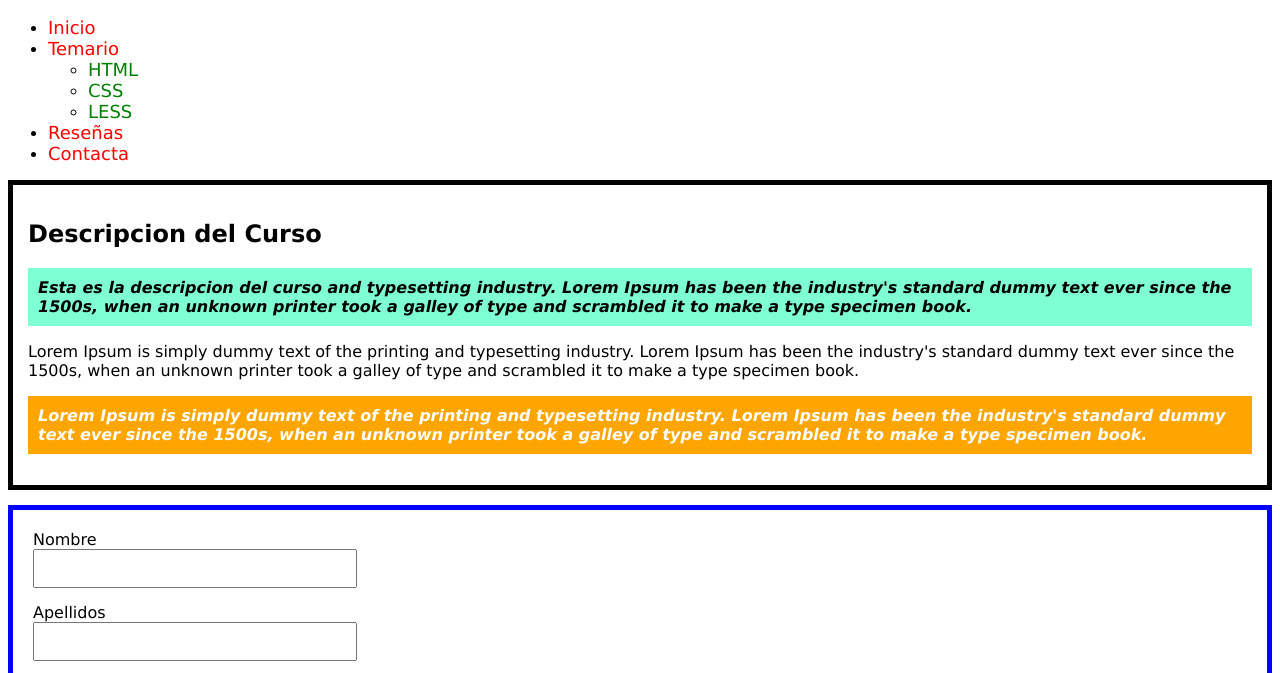
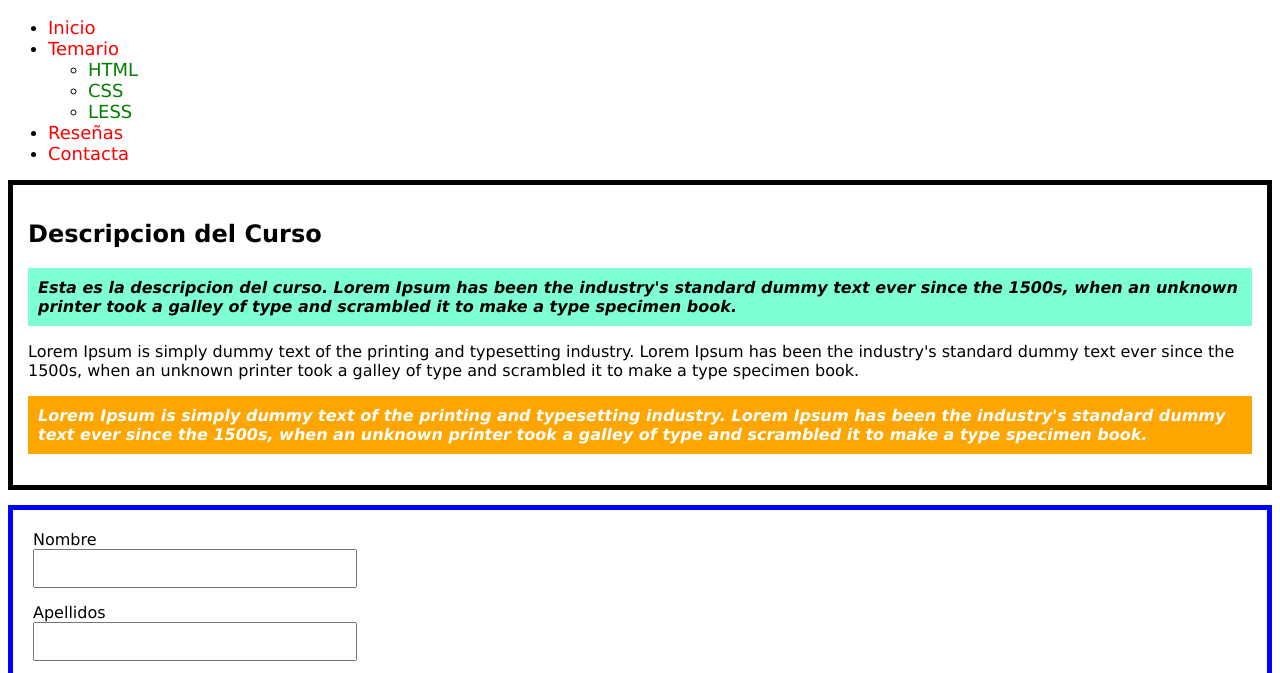
Before and after one commit to Andrea-Escobar-Curity/Master-en-CSS, a plain HTML site: page aprendiendo-css/01-Selectores/index.html in a window 1280 px wide. Shown: the part 98-771 px from the top of the page. Drawn offline with Linux system fonts and the light colour scheme.

Commit message:
feat: test

```diff
--- a/aprendiendo-css/01-Selectores/index.html
+++ b/aprendiendo-css/01-Selectores/index.html
@@ -27,7 +27,7 @@
         <div id="descripcion">
             <h2> Descripcion del Curso</h2>
             <p class="parrafo parrafo1">
-              Esta es la descripcion del curso and typesetting industry. Lorem Ipsum has been the industry's standard dummy text ever since the 1500s, when an unknown printer took a galley of type and scrambled it to make a type specimen book.
+              Esta es la descripcion del curso. Lorem Ipsum has been the industry's standard dummy text ever since the 1500s, when an unknown printer took a galley of type and scrambled it to make a type specimen book.
             </p>
             <p>
               Lorem Ipsum is simply dummy text of the printing and typesetting industry. Lorem Ipsum has been the industry's standard dummy text ever since the 1500s, when an unknown printer took a galley of type and scrambled it to make a type specimen book.
```
